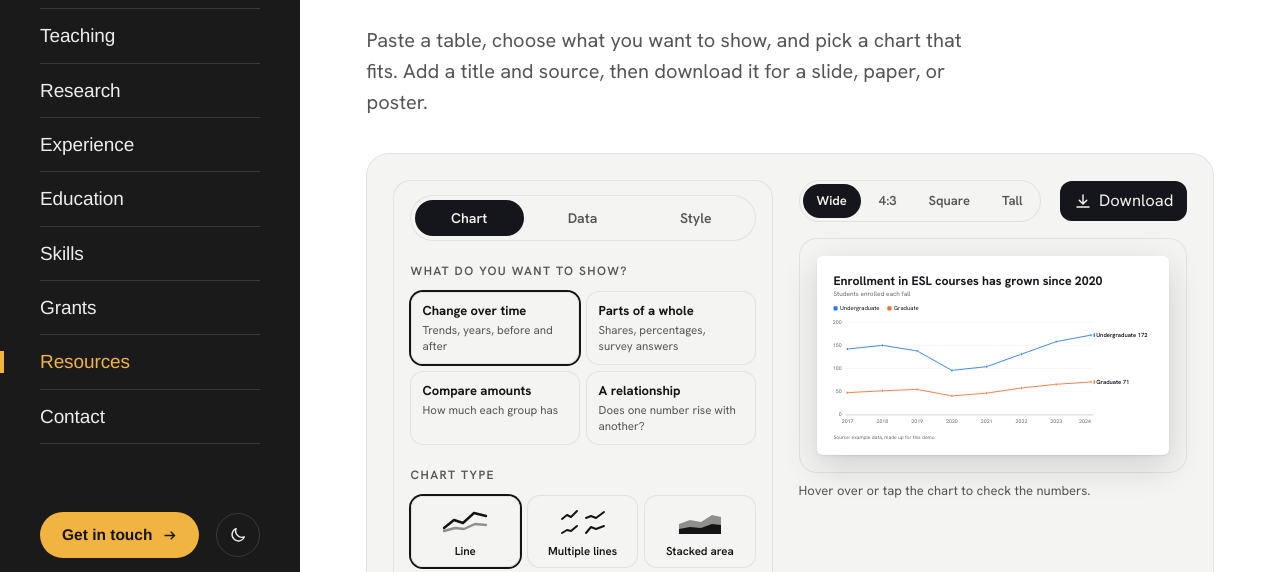
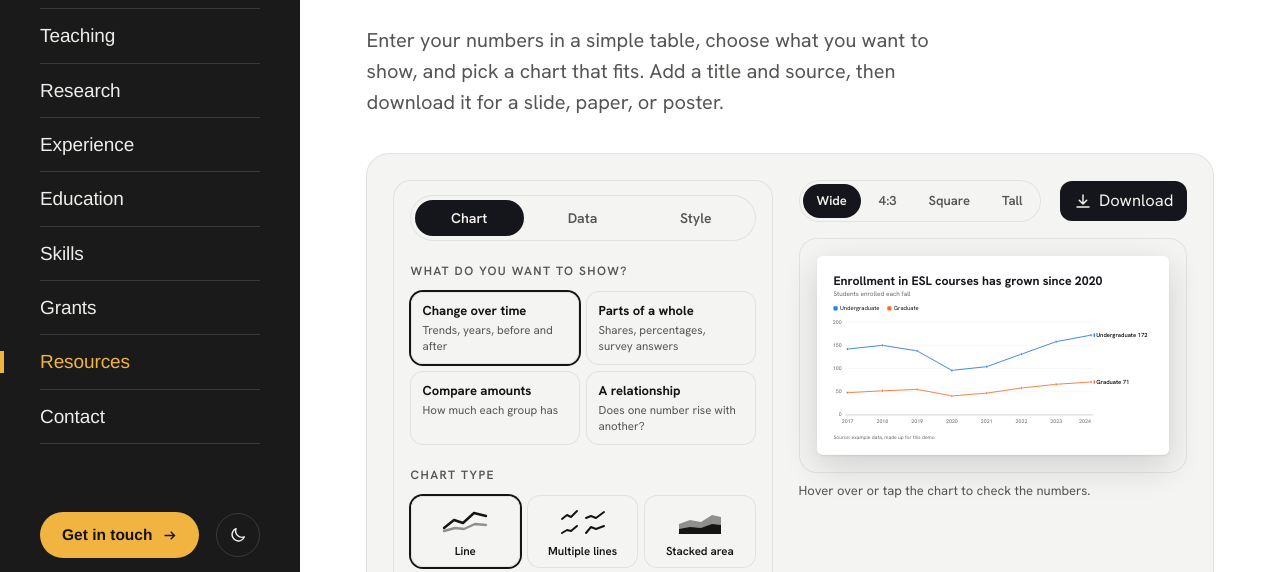
Before and after one commit to menamullhassan/menamullhassan.github.io, a plain HTML site: page chart-maker.html in a window 1280 px wide. Shown: the part 210-782 px from the top of the page. Drawn offline with Linux system fonts and the light colour scheme; a web font is replaced by a local one.

Commit message:
Chart Maker: update intro text

```diff
--- a/chart-maker.html
+++ b/chart-maker.html
@@ -6,7 +6,7 @@
 <meta name="viewport" content="width=device-width, initial-scale=1.0">
 <title>Chart Maker | M Enam Ull Hassan</title>
 <link rel="canonical" href="https://enamhassan.com/chart-maker.html">
-<meta name="description" content="Make a clear chart from a pasted table. Choose what you want to show, pick from 17 chart types with advice for each, and download a PNG or SVG.">
+<meta name="description" content="Make a clear chart from your own numbers. Choose what you want to show, pick from 17 chart types with advice for each, and download a PNG or SVG.">
 <script>
   (function () {
     var d = document.documentElement;
@@ -63,7 +63,7 @@
   <div class="wrap page-hero cm-hero">
     <p class="eyebrow reveal"><svg class="ic" viewBox="0 0 24 24" aria-hidden="true" focusable="false"><path d="M4 20h17v-2H4zM5 16h3V9H5zM10.5 16h3V4h-3zM16 16h3v-5h-3z"/></svg><a class="crumb" href="resources.html">Resources</a> · Design tool</p>
     <h1 class="reveal">Chart <em>Maker</em></h1>
-    <p class="lead reveal">Paste a table, choose what you want to show, and pick a chart that fits. Add a title and source, then download it for a slide, paper, or poster.</p>
+    <p class="lead reveal">Enter your numbers in a simple table, choose what you want to show, and pick a chart that fits. Add a title and source, then download it for a slide, paper, or poster.</p>
   </div>
 
   <section class="cm-section">
```
